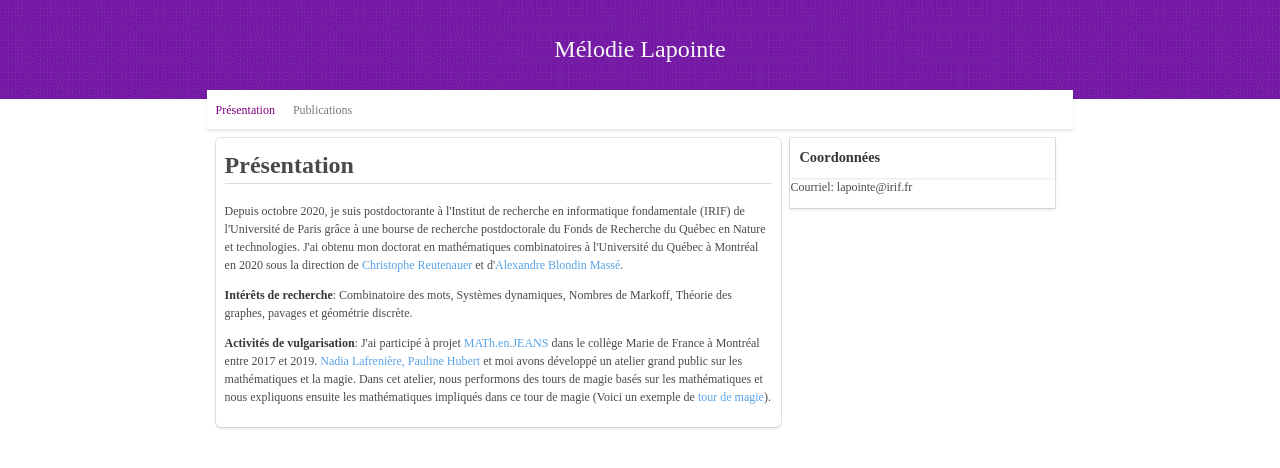
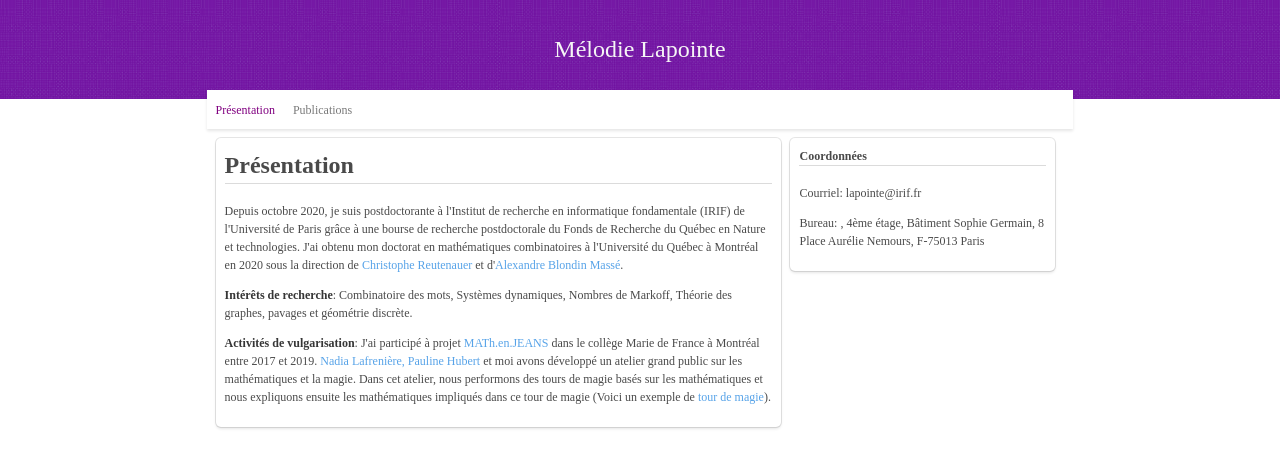
Before and after one commit to lapointemelodie/lapointemelodie.github.io, a Jekyll site: the page built from index.html, in a window 1280 px wide. Shown: the top 468 px of the page. Built offline with Jekyll 4.4.1, drawn with Linux system fonts in a browser that asks for light colours.

Commit message:
Ajout et correction coordonnées

```diff
--- a/_layouts/default.html
+++ b/_layouts/default.html
@@ -16,17 +16,15 @@
       <div class="tile is-4 is-child">
         <div class="tile is-parent is-vertical sidebar">
           <div class="tile is-child widget">
-            <div class="card">
-              <header class="card-header">
-                <p class="card-header-title nice-title">
-                  Coordonnées
-                </p>
-              </header>
-              <div class="card-content">
-                <div class="content nice-text">
+              <div class="box">
+                  <h1> Coordonnées </h1>
+                  <hr/>
+                  <div class="content"><span class="post-text">
                     <style type="text/css"> span.spamprotection {display:none;}</style>
-<p>Courriel: lapointe<span class="spamprotection">fjskliefn487t4kjfd</span>@irif.fr
-</p>
+                    <p>Courriel: lapointe<span class="spamprotection">fjskliefn487t4kjfd</span>@irif.fr </p>
+                    <p>Bureau: , 4ème étage, Bâtiment Sophie Germain, 8 Place Aurélie Nemours, F-75013 Paris  </p>
+                  </div>
+              </div>
                 </div>
               </div>
             </div>
```
